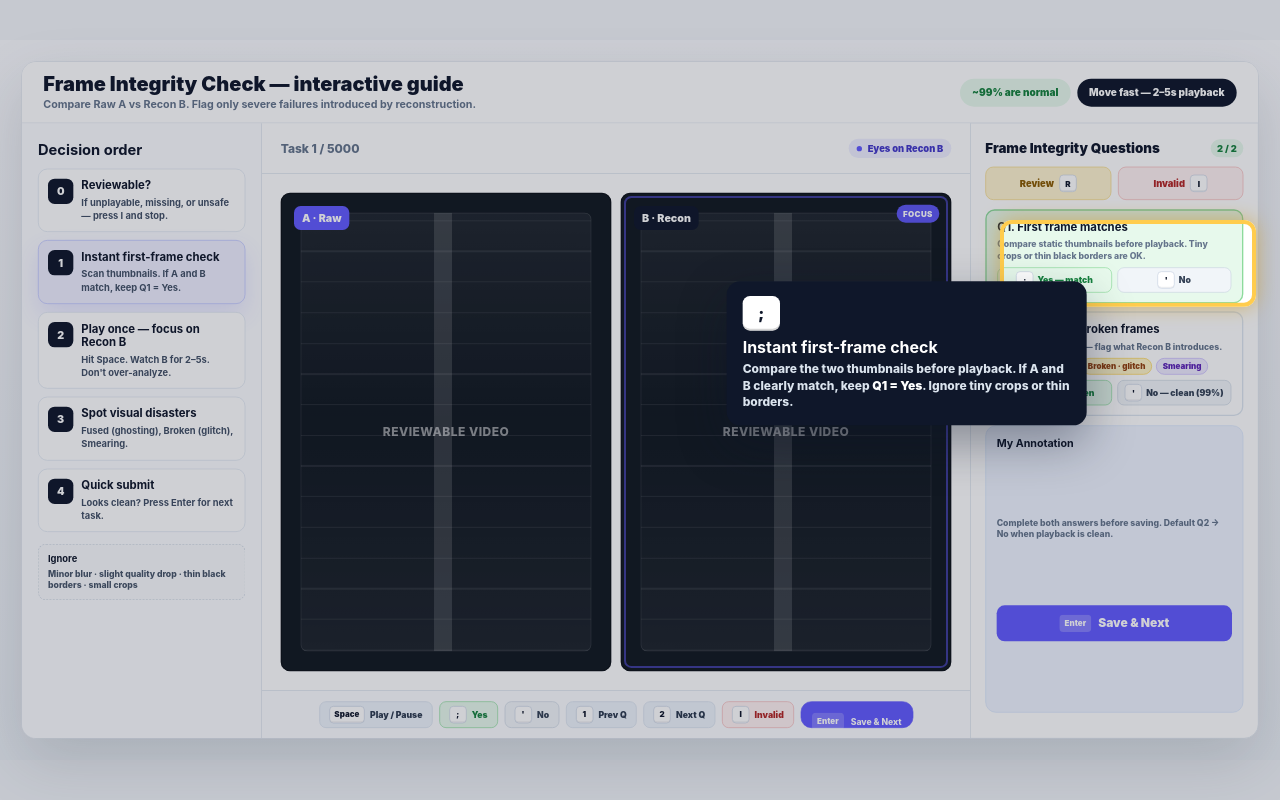
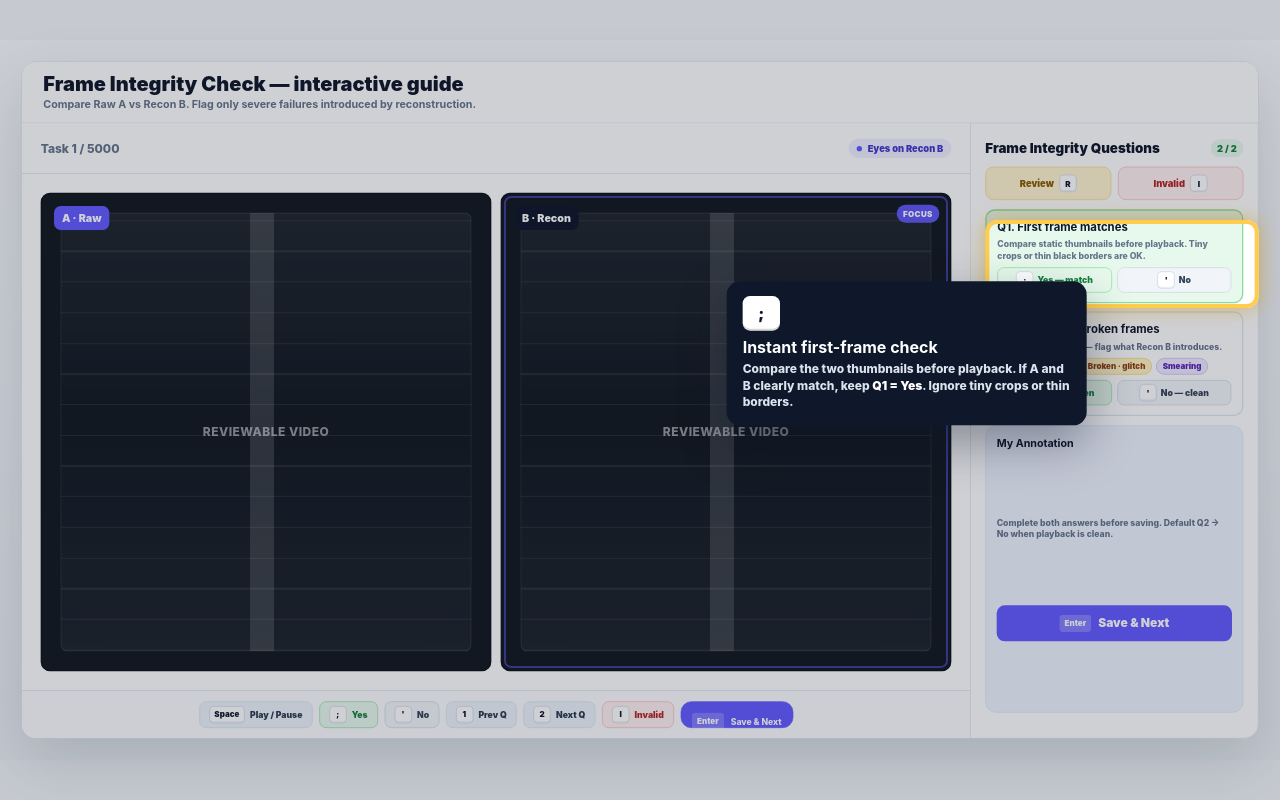
Before and after one commit to mengmengxiang-ctrl/-Frame-Integrity-Check, a plain HTML site: page index.html in a window 1280 px wide. Drawn offline with nearby package versions, Linux system fonts and the light colour scheme.

Commit message:
Add files via upload

```diff
--- a/index.html
+++ b/index.html
@@ -110,7 +110,7 @@
 
     .content {
       display: grid;
-      grid-template-columns: 360px 1fr 432px;
+      grid-template-columns: 1fr 432px;
       min-height: 0;
     }
 
@@ -586,11 +586,13 @@
       pointer-events: none;
     }
 
-    .h-invalid { left: 1684px; top: 186px; width: 200px; height: 64px; }
-    .h-q1 { left: 1500px; top: 270px; width: 384px; height: 130px; }
-    .h-play { left: 358px; top: 206px; width: 1110px; height: 686px; }
-    .h-q2 { left: 1500px; top: 410px; width: 384px; height: 158px; }
-    .h-save { left: 1500px; top: 868px; width: 384px; height: 150px; }
+    /* Highlight rectangles in 1920x1080 coordinate space.
+       Computed from the actual layout so each box wraps its target tightly. */
+    .h-invalid { left: 1700px; top: 188px; width: 184px; height: 60px; }
+    .h-q1      { left: 1478px; top: 270px; width: 410px; height: 132px; }
+    .h-play    { left: 52px;   top: 220px; width: 1384px; height: 736px; }
+    .h-q2      { left: 1478px; top: 416px; width: 410px; height: 196px; }
+    .h-save    { left: 1478px; top: 870px; width: 410px; height: 154px; }
   </style>
 </head>
 <body>
@@ -602,25 +604,8 @@
           <strong>Frame Integrity Check — interactive guide</strong>
           <span>Compare Raw A vs Recon B. Flag only severe failures introduced by reconstruction.</span>
         </div>
-        <div class="badges">
-          <div class="badge alt">~99% are normal</div>
-          <div class="badge">Move fast — 2–5s playback</div>
-        </div>
       </header>
       <main class="content">
-        <aside class="workflow">
-          <h2>Decision order</h2>
-          <div class="step s0 active"><div class="step-num">0</div><div><strong>Reviewable?</strong><span>If unplayable, missing, or unsafe — press <b>I</b> and stop.</span></div></div>
-          <div class="step s1"><div class="step-num">1</div><div><strong>Instant first-frame check</strong><span>Scan thumbnails. If A and B match, keep Q1 = Yes.</span></div></div>
-          <div class="step s2"><div class="step-num">2</div><div><strong>Play once — focus on Recon B</strong><span>Hit <b>Space</b>. Watch B for 2–5s. Don't over-analyze.</span></div></div>
-          <div class="step s3"><div class="step-num">3</div><div><strong>Spot visual disasters</strong><span>Fused (ghosting), Broken (glitch), Smearing.</span></div></div>
-          <div class="step s4"><div class="step-num">4</div><div><strong>Quick submit</strong><span>Looks clean? Press <b>Enter</b> for next task.</span></div></div>
-          <div class="ignore">
-            <strong>Ignore</strong>
-            Minor blur · slight quality drop · thin black borders · small crops
-          </div>
-        </aside>
-
         <section class="task">
           <div class="task-head">
             <span>Task 1 / 5000</span>
@@ -670,7 +655,7 @@
               </div>
               <div class="answer-row">
                 <div class="answer yes"><span class="kbd">;</span><span>Yes — broken</span></div>
-                <div class="answer no"><span class="kbd">'</span><span>No — clean (99%)</span></div>
+                <div class="answer no"><span class="kbd">'</span><span>No — clean</span></div>
               </div>
             </div>
           </div>
```
